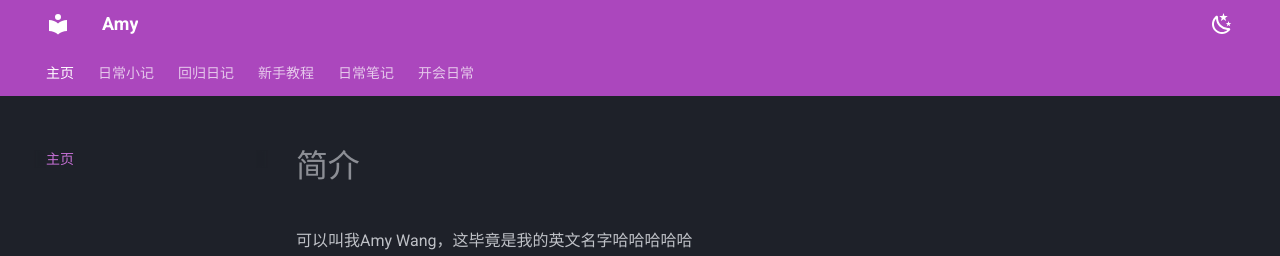
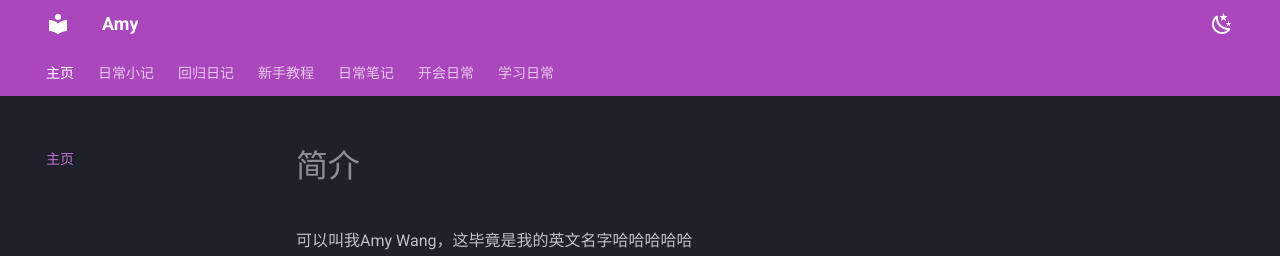
Before and after one commit to AmyWang5/Amyhhh-blog, an MkDocs documentation site: the page built from docs/index.md, in a window 1280 px wide. Shown: the top 256 px of the page. Built offline with MkDocs 1.6.1 and Material for MkDocs 9.7.7, drawn with Linux system fonts in a browser that asks for light colours.

Commit message:
2024-06-08_22:53:42 update

```diff
--- a/mkdocs.yml
+++ b/mkdocs.yml
@@ -38,6 +38,8 @@ nav:
      - 编码 笔记: WJX4/Book1.md
   - 开会日常:
      - OSCA芯片业形势分享会: WJX3/meeting1.md
+  - 学习日常:
+     - Frank 课程学习: AMY!/study.md
 plugins:
   - mermaid2:
       arguments:
```
Also changed, not shown: docs/AMY!/study.md (added).
